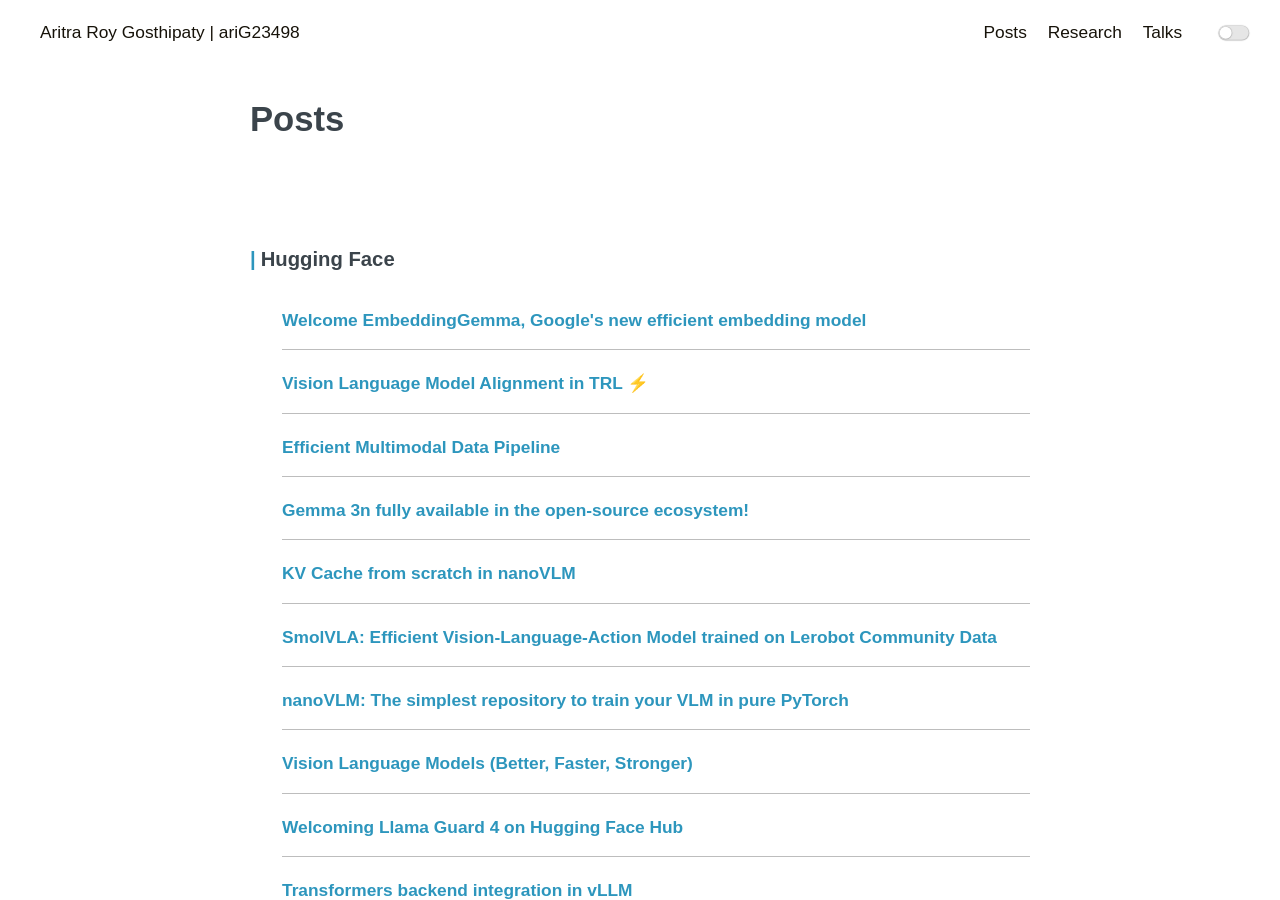
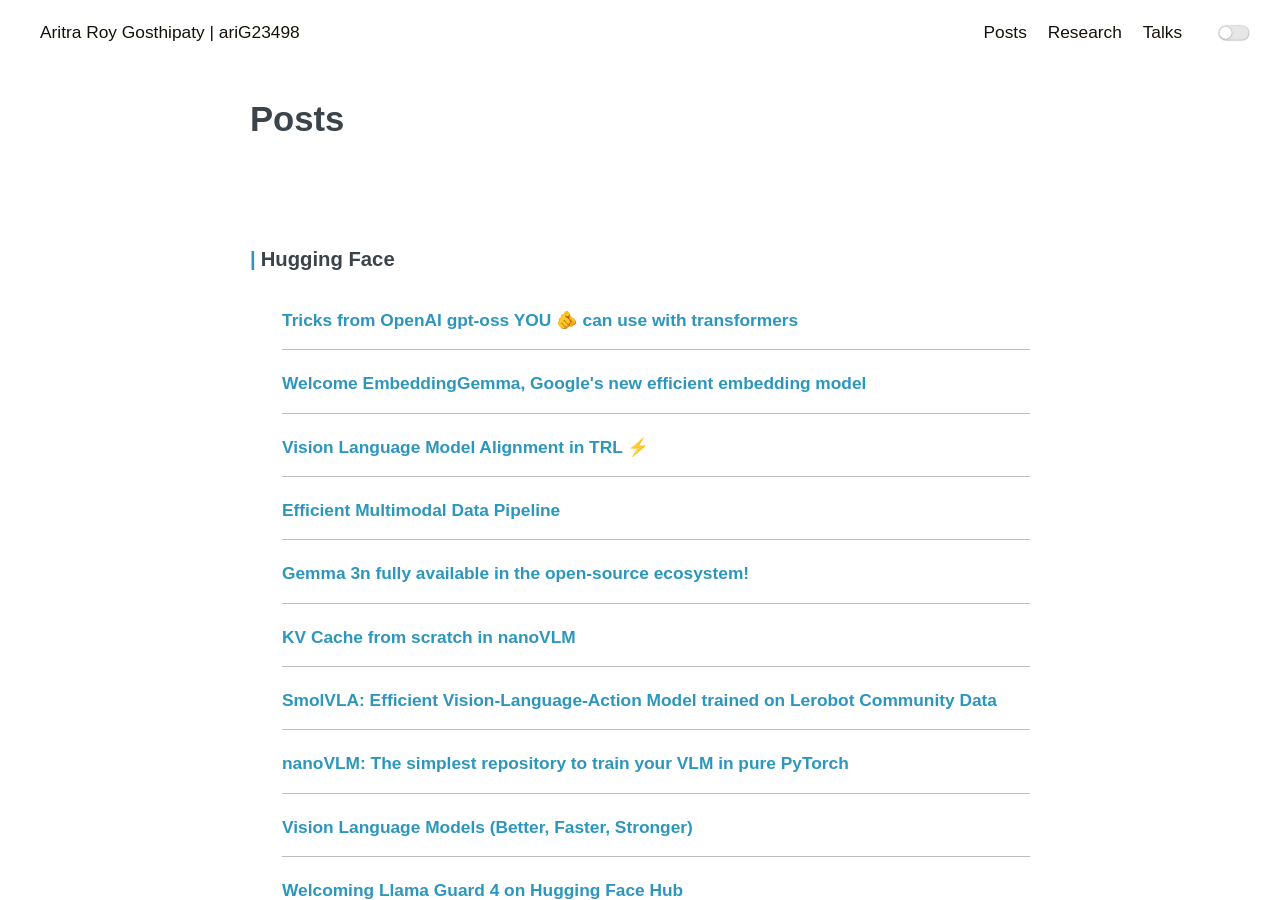
Before and after one commit to ariG23498/ariG23498.github.io, a Jekyll site: the page built from blogs.md, in a window 1280 px wide and 900 px high. Built offline with Jekyll 4.4.1, drawn with Linux system fonts in a browser that asks for light colours.

Commit message:
Update blogs.md

```diff
--- a/blogs.md
+++ b/blogs.md
@@ -7,6 +7,9 @@ permalink: /posts
 <div class="main">
    <div class="post-wrap archive">
       <h3>Hugging Face</h3>
+      <article class="archive-item">
+         <a class="archive-item-link" href="https://huggingface.co/blog/faster-transformers" target="_blank" rel="noopener noreferrer">Tricks from OpenAI gpt-oss YOU 🫵 can use with transformers</a>
+      </article>
        <article class="archive-item">
          <a class="archive-item-link" href="https://huggingface.co/blog/embeddinggemma" target="_blank" rel="noopener noreferrer">Welcome EmbeddingGemma, Google's new efficient embedding model</a>
       </article>
```
